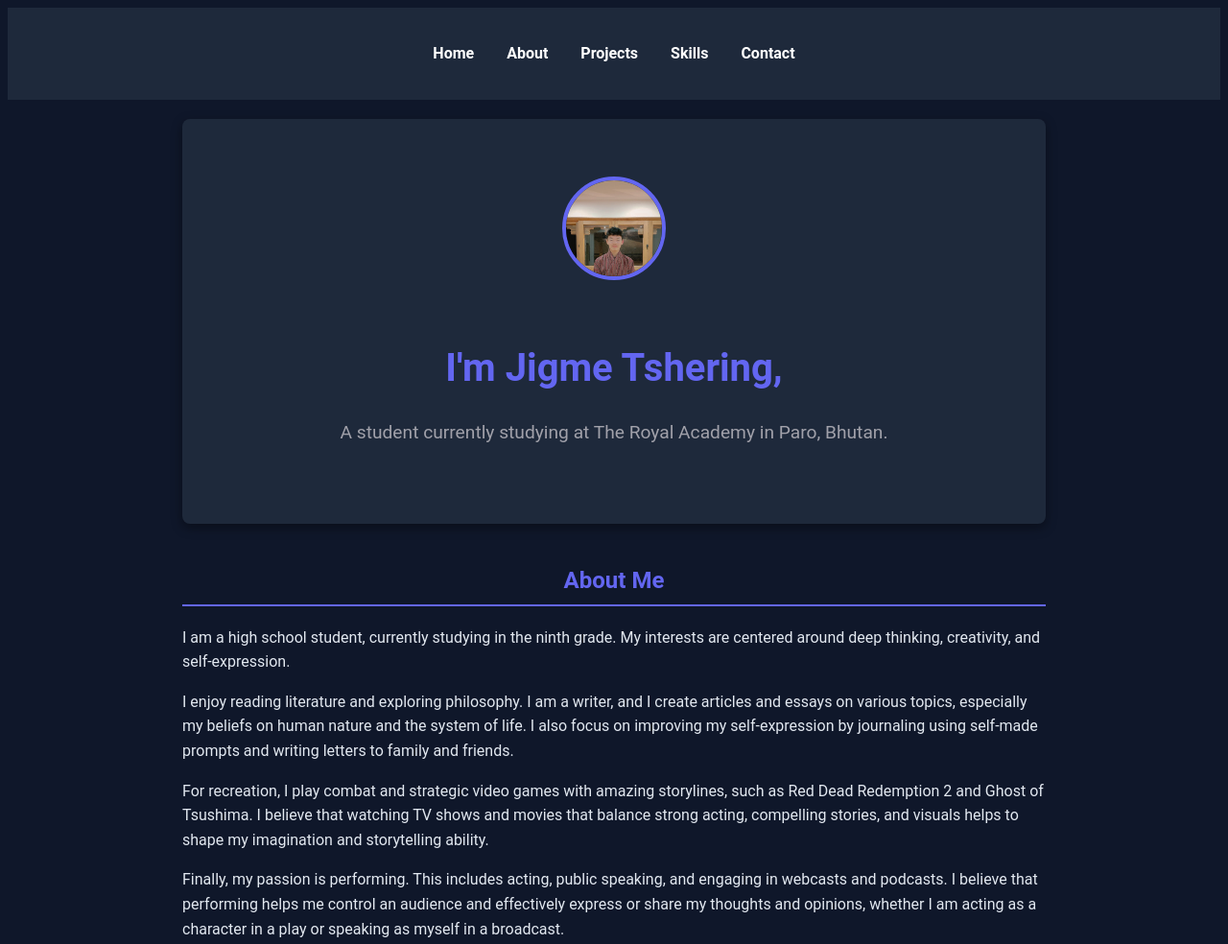
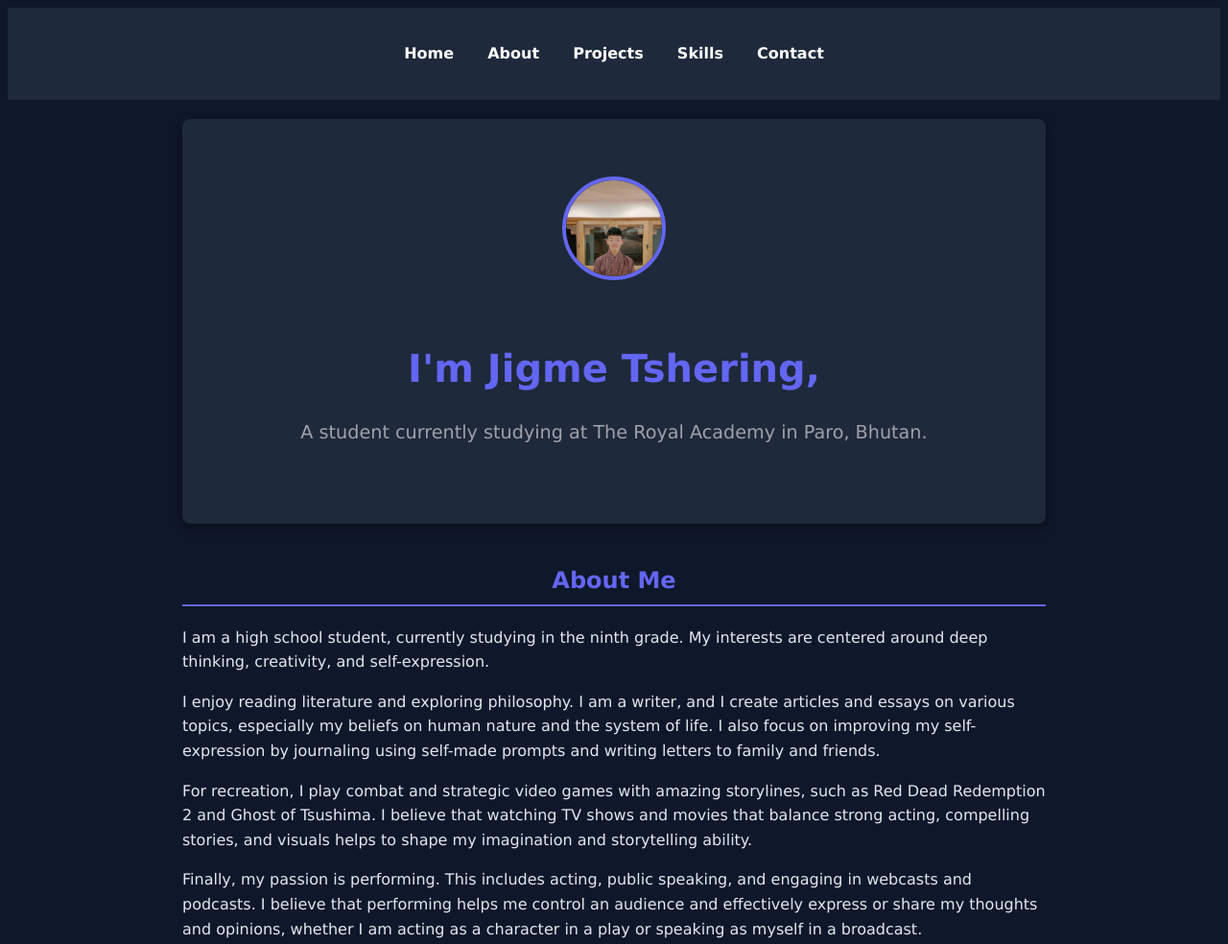
Before and after one commit to jigmetshering/persowebfolio, a plain HTML site: page index.html in a window 1280 px wide. Shown: the top 984 px of the page at 96% size. Drawn offline with Linux system fonts and the light colour scheme.

Commit message:
Update index.html
Changed the font to Verdana, Geneva, Tahoma, sans-serif.

```diff
--- a/index.html
+++ b/index.html
@@ -7,7 +7,7 @@
 
     <style>
         body {
-            font-family: 'Roboto', 'Segoe UI', Arial, sans-serif;
+            font-family: Verdana, Geneva, Tahoma, sans-serif;
             background-color: #0f172a;
             color: #e2e8f0;
             line-height: 1.6;
```
